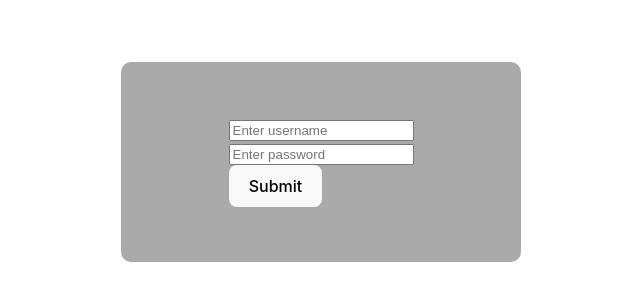
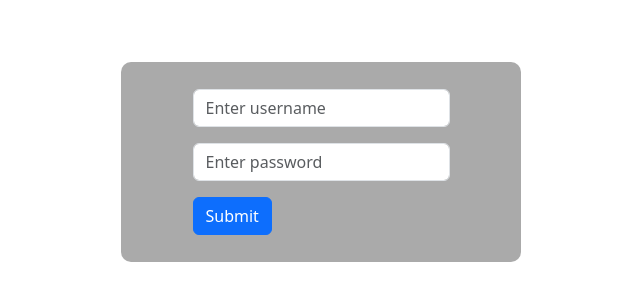
Before and after one commit to HagaiHen/code-block, a React (Vite) app in the folder frontend/: page /login in a window 1280 px wide. Shown: the part 238-538 px from the top of the page, without its empty margins (319-959 px from the left). Built offline with nearby package versions, Linux system fonts and the light colour scheme.

Commit message:
finish homepage UI and basic functunality

```diff
--- a/frontend/package.json
+++ b/frontend/package.json
@@ -10,6 +10,7 @@
     "preview": "vite preview"
   },
   "dependencies": {
+    "bootstrap": "^5.3.3",
     "react": "^18.3.1",
     "react-bootstrap": "^2.10.4",
     "react-dom": "^18.3.1",
--- a/frontend/src/App.jsx
+++ b/frontend/src/App.jsx
@@ -1,11 +1,25 @@
-import { useState } from 'react'
-import reactLogo from './assets/react.svg'
-import viteLogo from '/vite.svg'
-// import './App.css'
+import { useState } from 'react';
 import Login from './pages/login/Login';
+import { Routes, Route, Navigate } from "react-router-dom";
+import { Toaster } from "react-hot-toast";
+import { useAuthContext } from "./context/useAuthContext";
+import Home from './pages/home/Home';
+import 'bootstrap/dist/css/bootstrap.min.css';
+
 
 function App() {
-  return (<Login/>)
+  const { authUser } = useAuthContext();
+
+  return (
+    <div>
+      <Routes>
+        <Route path="/" element={authUser ? <Home /> : <Navigate to={"/login"} />} />
+        {/* <Route path="/signup" element={authUser ? <Navigate to={"/"} /> : <SignUp />} /> */}
+        <Route path="/login" element={authUser ? <Navigate to={"/"} /> : <Login />} />
+      </Routes>
+      <Toaster/>
+    </div>
+  );
 }
 
 export default App
--- /dev/null
+++ b/frontend/src/hooks/useGetCodeBlocks.js
@@ -0,0 +1,35 @@
+import toast from 'react-hot-toast';
+import { useEffect, useState } from'react';
+
+const useGetCodeBlocks = () => {
+    const [loading, setLoading] = useState(false);
+    const [codeBlocks, setCodeBlocks] = useState([]);
+
+    useEffect(() => {
+        const getCodeBlocks = async () => {
+            try {
+                setLoading(true);
+                const response = await fetch(`/api/codeblocks/get`);
+                const data = await response.json();
+                console.log("data: get code blocks", data);
+                if (data.error) {
+                    console.log("Error getting code blocks:", data.error);
+                    throw new Error(data.error);
+                }
+                if (data) setCodeBlocks(data);
+
+            } catch (error) {
+                console.error("Error getting code blocks:", error.message);
+                toast.error(error.message);
+
+            } finally {
+                setLoading(false);
+            };
+
+        }
+        getCodeBlocks();
+    }, []);
+    return { codeBlocks, loading };
+}
+
+export default useGetCodeBlocks;
--- /dev/null
+++ b/frontend/src/pages/home/Home.jsx
@@ -0,0 +1,42 @@
+import React, { useState } from 'react'
+import Dropdown from 'react-bootstrap/Dropdown';
+import useGetCodeBlocks from '../../hooks/useGetCodeBlocks.js';
+import { Card, Container } from './styles.jsx';
+
+
+const Home = () => {
+    const {loading, codeBlocks} = useGetCodeBlocks();
+    const [placeholder, setPlaceholder] = useState("Choose Code Block");
+    const [currCodeBlock, setCurrCodeBlock] = useState(null);
+    const handleSelect = (e) => {
+        setPlaceholder(e.title);
+        setCurrCodeBlock(e);
+        console.log(e);
+    }
+    return (
+        <Container>
+        <h3>Choose Code Block: </h3>
+
+        <Dropdown>
+        <Dropdown.Toggle variant="success" id="dropdown-basic">
+            {placeholder}
+        </Dropdown.Toggle>
+
+        <Dropdown.Menu>
+
+        {codeBlocks.map((codeBlock, idx) => (
+				<Dropdown.Item key={codeBlock._id} onClick={() => handleSelect(codeBlock)}> {codeBlock.title} </Dropdown.Item>
+			))}
+
+        </Dropdown.Menu>
+        </Dropdown>
+
+        <Card>
+            {currCodeBlock?.code}
+        </Card>
+
+        </Container>
+    )
+}
+
+export default Home;
--- /dev/null
+++ b/frontend/src/pages/home/styles.jsx
@@ -0,0 +1,20 @@
+import styled from 'styled-components';
+
+export const Container = styled.div`
+  display: flex;
+  flex-direction: column; /* Stack children vertically */
+  align-items: center;
+  height: 90vh; /* Full viewport height */
+  width: 100vw;  /* Full viewport width */
+`;
+
+export const Card = styled.div`
+  margin-top: 20px;
+  display: flex;
+  justify-content: center;
+  align-items: center;
+  width: 90%;
+  height: 90%;
+  background-color: #aaaaaa;
+  border-radius: 10px;
+`;
--- a/frontend/src/pages/login/Login.jsx
+++ b/frontend/src/pages/login/Login.jsx
@@ -3,6 +3,8 @@ import Form from 'react-bootstrap/Form';
 import { Card, Container } from './styles';
 import { useState } from 'react';
 import useLogin from '../../hooks/useLogin.js';
+import 'bootstrap/dist/css/bootstrap.min.css';
+
 
 const Login = () => {
 
```
Also changed, not shown: 1 other file (tests, documents, lock files or other folders).
